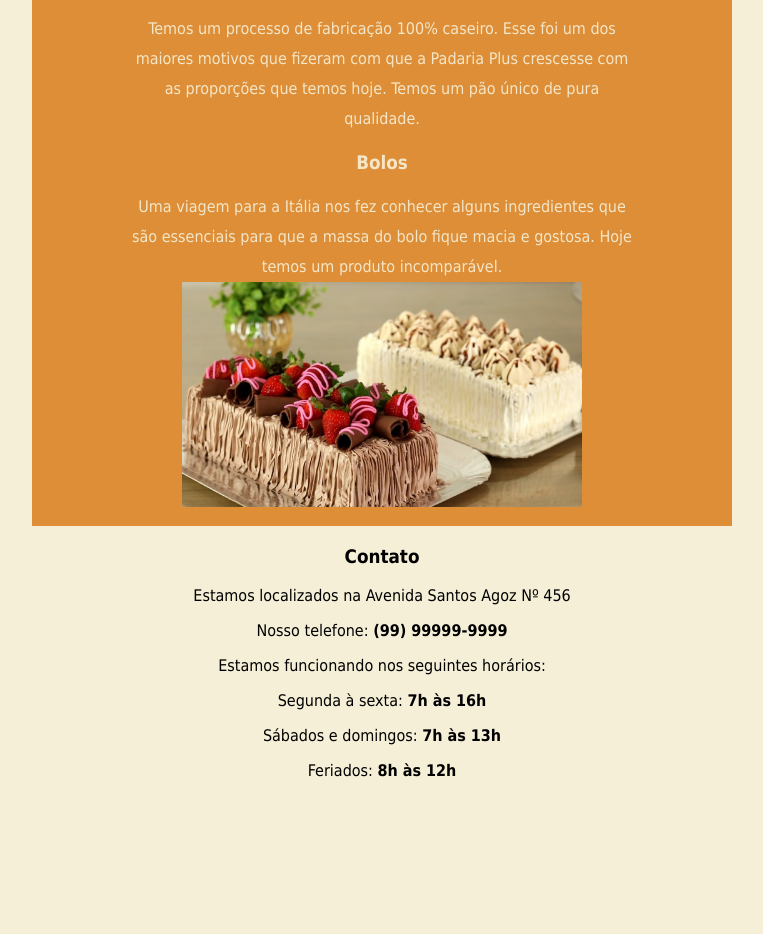
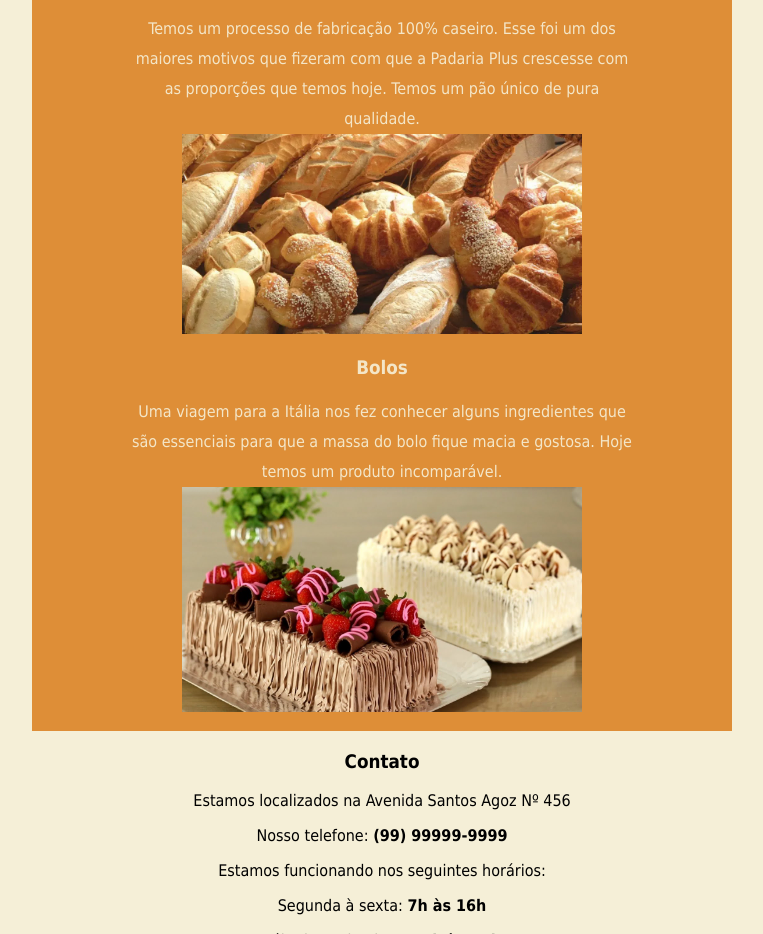
Before and after one commit to rmvdovale/Padaria, a plain HTML site: page index.html in a window 1280 px wide. Shown: the part 960-1894 px from the top of the page, without its empty margins (258-1021 px from the left). Before the commit the page ends 1760 px from the top, so only its background shows below. Drawn offline with Linux system fonts and the light colour scheme.

Commit message:
Inseri a imagem
Foi inserido a imagem do Bolo

```diff
--- a/index.html
+++ b/index.html
@@ -27,7 +27,7 @@
             Temos um processo de fabricação 100% caseiro. Esse foi um dos maiores motivos que fizeram com que
             a Padaria Plus crescesse com as proporções que temos hoje. Temos um pão único de pura qualidade.
         </p>
-
+          <img src="img/paes.jpg">
         <h3>Bolos</h3>
         <p>
             Uma viagem para a Itália nos fez conhecer alguns ingredientes que são essenciais para que a massa
```
